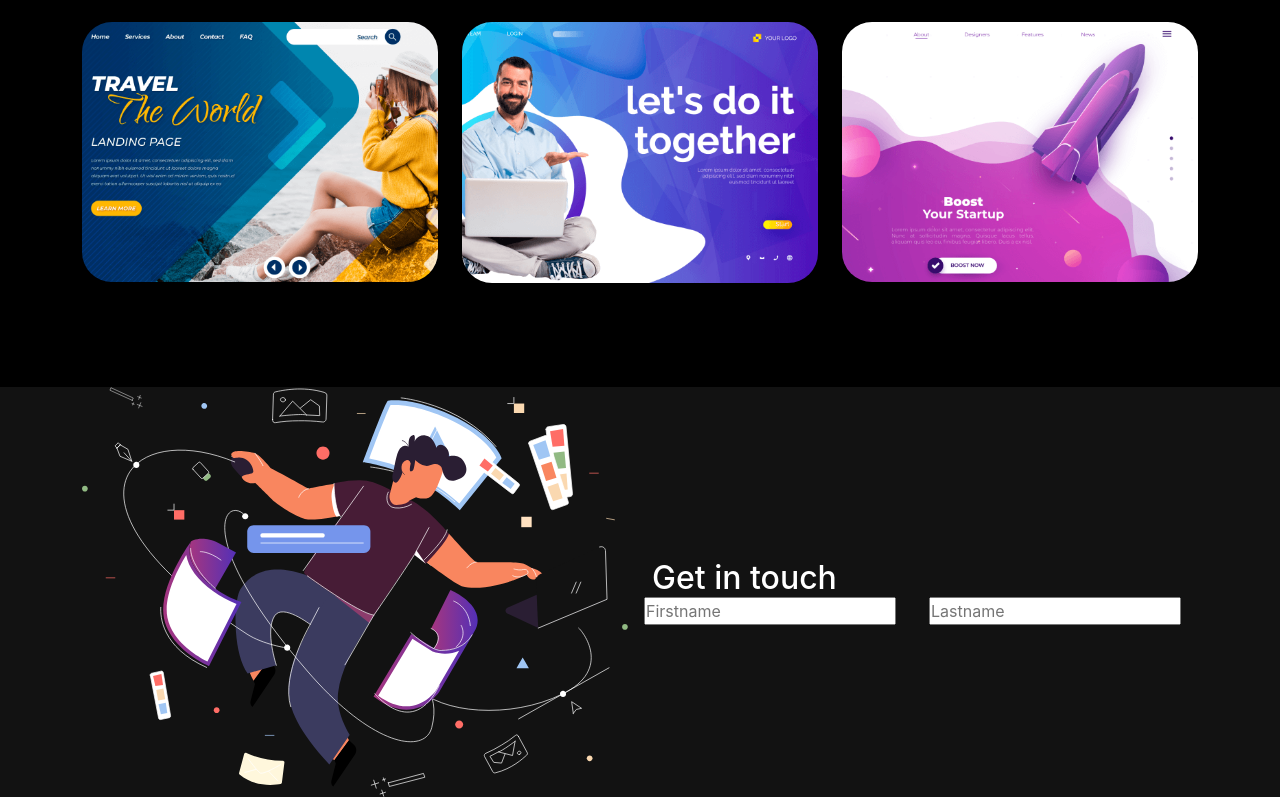
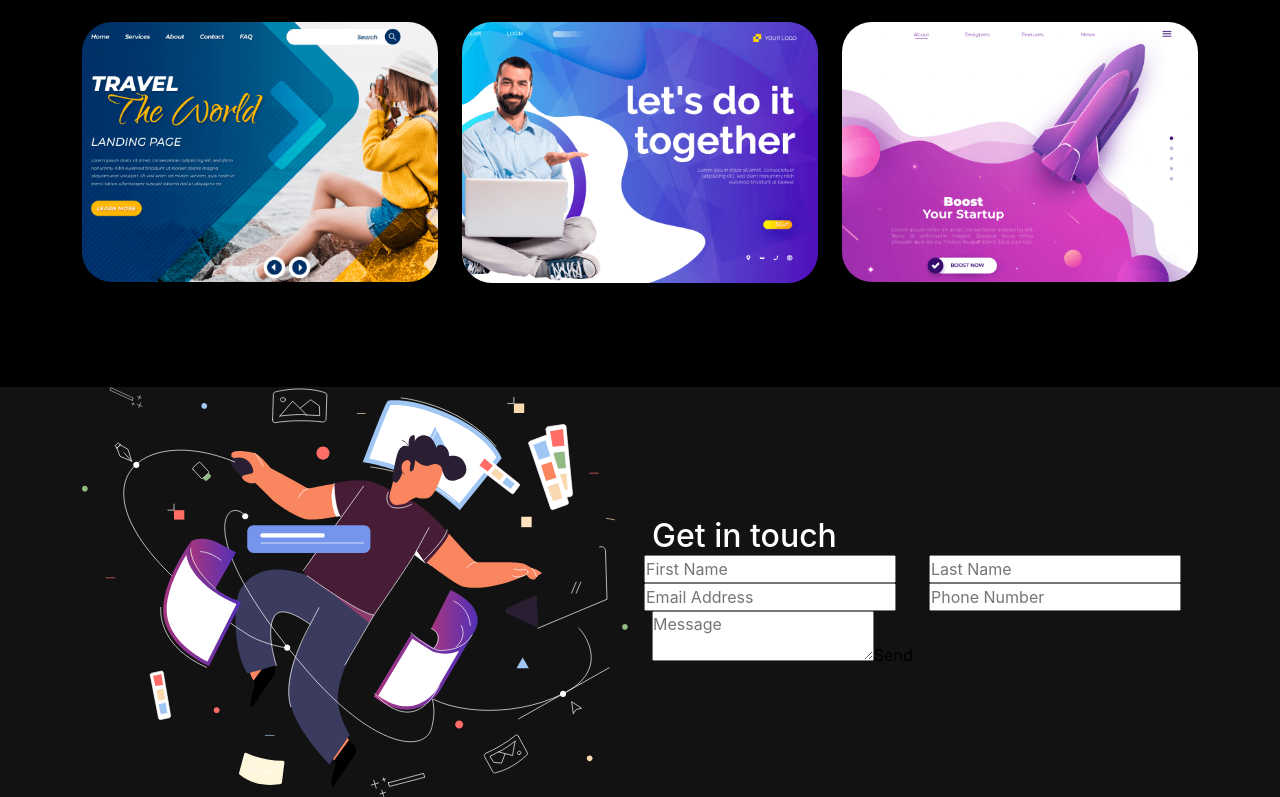
Before and after one commit to saurav-04/portfolio-personal, a React (Create React App) app: page / in a window 1280 px wide. Shown: the part 1908-2705 px from the top of the page. Built offline with nearby package versions, Linux system fonts and the light colour scheme.

Commit message:
Update ContactForm.js

```diff
--- a/src/components/ContactForm.js
+++ b/src/components/ContactForm.js
@@ -38,11 +38,27 @@ export const ContactForm = ()=>{
                         <form>
                             <Row>
                                 <Col md={6} className="px-1">
-                                    <input type="text" value={formDetails.firstName} placeholder="Firstname" onChange={(e)=>{updateFromdetails('firstName',e.target.value)}}/>
+                                    <input type="text" value={formDetails.firstName} placeholder="First Name" onChange={(e)=>{updateFromdetails('firstName',e.target.value)}}/>
                                 </Col>
                                 <Col md={6} className="px-1">
-                                <input type="text" value={formDetails.lastName} placeholder="Lastname" onChange={(e)=>{updateFromdetails('lastName', e.target.value)}}/>
+                                <input type="text" value={formDetails.lastName} placeholder="Last Name" onChange={(e)=>{updateFromdetails('lastName', e.target.value)}}/>
                                 </Col>
+                                <Col md={6} className="px-1">
+                                <input type="email" value={formDetails.email} placeholder="Email Address" onChange={(e)=>{updateFromdetails('email',e.target.value)}}/>
+                                </Col>
+                                <Col md={6} className="px-1">
+                                <input type="tel" value={formDetails.phone} placeholder="Phone Number" onChange={(e)=>{updateFromdetails('phone',e.target.value)}}/>
+                                </Col>
+                                <Col>
+                                   <textarea row={6} value={formDetails.message} placeholder="Message" onChange={(e)=>{updateFromdetails('phone',e.target.value)}}/>
+                                   <button type="submit"><span>{buttonText}</span></button>
+                                </Col>
+                                {
+                                    status.message &&
+                                    <Col>
+                                      <p className={status.success === true ? "success" : "danger"}>{status.message}</p>
+                                    </Col>
+                                }
                             </Row>
                         </form>
                     </Col>
```
